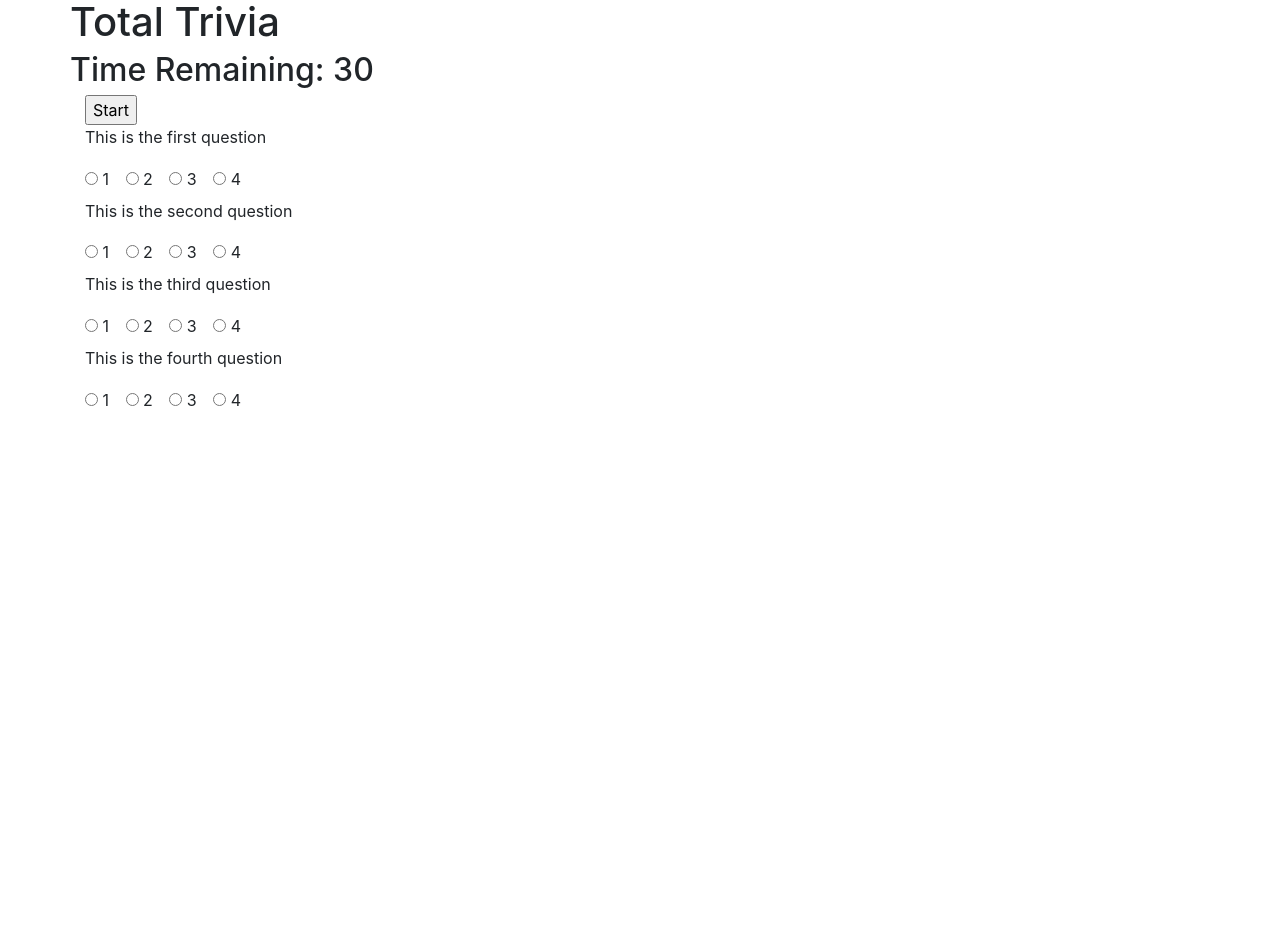
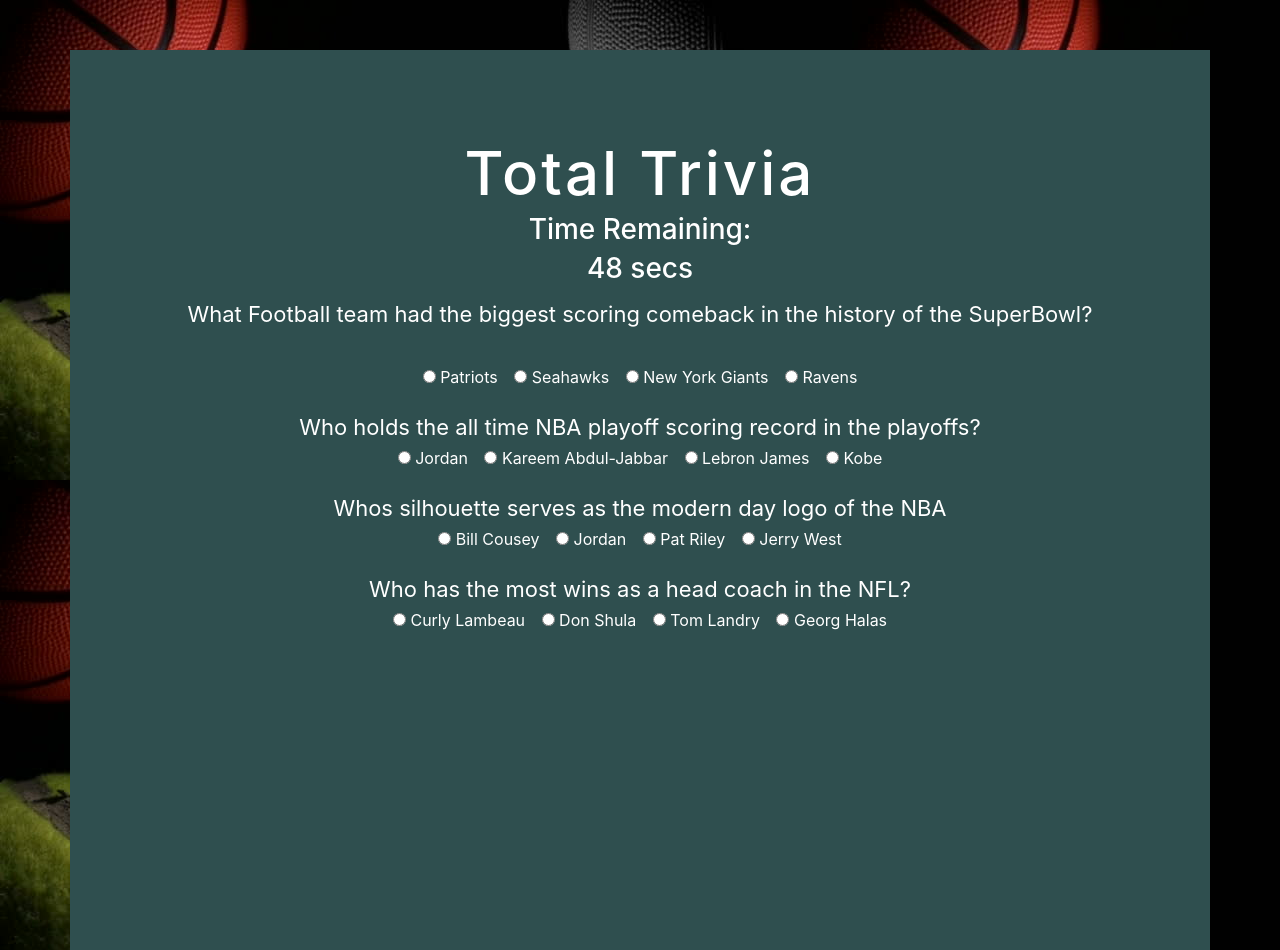
Before and after one commit to dcgutierrez93/TriviaGame, a plain HTML site: page index.html in a window 1280 px wide. Both pictures are taken after a click on the button "Start". Before the commit the page ends 800 px from the top, so only its background shows below. Drawn offline with nearby package versions, Linux system fonts and the light colour scheme.

Commit message:
Files complete

```diff
--- a/assets/css/style.css
+++ b/assets/css/style.css
@@ -0,0 +1,41 @@
+
+body {
+  background-image: url(../images/background2.jpg);
+  text-align: center;
+  color: white;
+  line-height: 6px;
+}
+
+.container {
+  display: block;
+  background-color: #2F4F4F;
+  margin-top: 50px;
+  height: 900px;
+  padding: 10px;
+  line-height: 8px;
+}
+
+h1 {
+  font-size: 60px;
+  text-align: center;
+  margin-top: 80px;
+  letter-spacing: 3px;
+}
+
+h2 {
+  font-size: 28px;
+  text-align: center;
+}
+
+.button {
+    margin-top: 10px;
+    margin-bottom: 10px;
+}
+
+.gameResults {
+  margin-top: 10px;
+}
+
+p {
+  font-size: 22px;
+}
--- a/assets/javascript/app.js
+++ b/assets/javascript/app.js
@@ -0,0 +1,85 @@
+$(document).ready(function() {
+  var correctCount = 0;
+  var wrongCount = 0;
+  var unansweredCount = 0;
+
+  $("#start").click(function() {
+    // Shows The Questions on Button click.
+    $(".game").show();
+    $("#start").hide();
+    // Initializes the Timer and starts it once button is clicked.
+    var count = 50;
+    var counter = setInterval(timer, 1000);
+    // funciton that decreases time by 1 second.
+    function timer() {
+      count--;
+      if (count === 0) {
+        stop();
+      }
+
+      document.getElementById("timer").innerHTML = count + " secs";
+    }
+  });
+
+  function stop() {
+    // Clears Timer hides questions and shows results
+    clearInterval(timer);
+    $(".gameResults").show();
+    $(".game").hide();
+    $("#timer").hide();
+    $("#start").hide();
+    // Calls The timeUp funciton for the results.
+    timeUp();
+  }
+
+  function timeUp() {
+    var Q1 = $('input:radio[name="firstQuestion"]:checked').val();
+    var Q2 = $('input:radio[name="secondQuestion"]:checked').val();
+    var Q3 = $('input:radio[name="thirdQuestion"]:checked').val();
+    var Q4 = $('input:radio[name="fourthQuestion"]:checked').val();
+
+    if (Q1 == undefined) {
+      unansweredCount++;
+    } else if (Q1 == "option1") {
+      correctCount++;
+    } else {
+      wrongCount++;
+    }
+
+
+    if (Q2 == undefined) {
+      unansweredCount++;
+    } else if (Q2 == "option3") {
+      correctCount++;
+    } else {
+      wrongCount++;
+    }
+
+
+    if (Q3 == undefined) {
+      unansweredCount++;
+    } else if (Q3 == "option1") {
+      correctCount++;
+    } else {
+      wrongCount++;
+    }
+
+
+    if (Q4 == undefined) {
+      unansweredCount++;
+    } else if (Q4 == "option2") {
+      correctCount++;
+    } else {
+      wrongCount++;
+    }
+
+
+
+    $('#correct_answers').html(correctCount);
+    $('#wrong_answers').html(wrongCount);
+    $('#unanswered').html(unansweredCount);
+  }
+
+
+
+});
--- a/index.html
+++ b/index.html
@@ -6,125 +6,127 @@
   <title>Trivia Game</title>
   <!-- Link Bootstrap -->
   <link rel="stylesheet" href="https://maxcdn.bootstrapcdn.com/bootstrap/4.0.0-beta/css/bootstrap.min.css" integrity="sha384-/Y6pD6FV/Vv2HJnA6t+vslU6fwYXjCFtcEpHbNJ0lyAFsXTsjBbfaDjzALeQsN6M" crossorigin="anonymous">
-  <script src="https://maxcdn.bootstrapcdn.com/bootstrap/4.0.0-beta/js/bootstrap.min.js" integrity="sha384-h0AbiXch4ZDo7tp9hKZ4TsHbi047NrKGLO3SEJAg45jXxnGIfYzk4Si90RDIqNm1" crossorigin="anonymous"></script>
-  <link rel="stylesheet" href="https://maxcdn.bootstrapcdn.com/bootstrap/4.0.0-beta/css/bootstrap.min.css" integrity="sha384-/Y6pD6FV/Vv2HJnA6t+vslU6fwYXjCFtcEpHbNJ0lyAFsXTsjBbfaDjzALeQsN6M" crossorigin="anonymous">
   <!-- Link Style sheet -->
   <link rel="stylesheet" href="assets/css/style.css">
   <!-- Link javascript -->
-  <script type="text/javascript" src="app.js"></script>
-  <!-- Link jquery -->
-  <script type="text/javascript" src="https://cdnjs.cloudflare.com/ajax/libs/jquery/3.2.1/jquery.min.js"></script>
+  <script src="https://ajax.googleapis.com/ajax/libs/jquery/3.2.1/jquery.min.js"></script>
+  <script type="text/javascript" src="assets/javascript/app.js"></script>
+
 </head>
 
 <body>
   <!-- Main Container -->
   <div class="container">
     <!-- Header -->
-    <div class="row">
       <h1>Total Trivia</h1>
+    <!-- Timer -->
+      <h2>Time Remaining:</h2>
+      <h2 id="timer">50</h2>
+    <!-- Button Start game -->
+    <div class="button">
+      <button id="start">Start</button>
     </div>
-    <!-- Timer -->
-    <div class="row">
-      <h2>Time Remaining: 30</h2>
-    </div>
-
-    <!-- Button Start game -->
-    <div id="button">
-      <button id="show">Start</button>
+    <!-- Game Resulsts Will Display once timer reaches 0 -->
+    <div class="gameResults" style="display:none">
+      <h3>Your Time is up!<h3>
+      <h4>Correct Answers: <span id ="correct_answers">0</span></h4>
+  		<h4>Incorrect Answers: <span id ="wrong_answers">0</span></h4>
+  		<h4>Unanswered: <span id ="unanswered">0</span></h4>
     </div>
     <!-- Questions and answers will load once button is pressed -->
-    <div class="game">
-      <p>This is the first question</p>
+    <br><br>
+    <div class="game" style="display:none">
+      <p>What Football team had the biggest scoring comeback in the history of the SuperBowl?</p>
+      <br><br><br><br>
       <div class="form-check form-check-inline">
         <label class="form-check-label">
-    <input class="form-check-input" type="radio" name="inlineRadioOptions" id="inlineRadio1" value="option1"> 1
+    <input class="form-check-input" type="radio" name="firstQuestion" id="inlineRadio" value="option1"> Patriots
   </label>
       </div>
       <div class="form-check form-check-inline">
         <label class="form-check-label">
-    <input class="form-check-input" type="radio" name="inlineRadioOptions" id="inlineRadio2" value="option2"> 2
+    <input class="form-check-input" type="radio" name="firstQuestion" id="inlineRadio" value="option2"> Seahawks
   </label>
       </div>
       <div class="form-check form-check-inline">
         <label class="form-check-label">
-    <input class="form-check-input" type="radio" name="inlineRadioOptions" id="inlineRadio3" value="option3"> 3
+    <input class="form-check-input" type="radio" name="firstQuestion" id="inlineRadio" value="option3"> New York Giants
   </label>
       </div>
       <div class="form-check form-check-inline">
         <label class="form-check-label">
-    <input class="form-check-input" type="radio" name="inlineRadioOptions" id="inlineRadio4" value="option3"> 4
+    <input class="form-check-input" type="radio" name="firstQuestion" id="inlineRadio" value="option4"> Ravens
   </label>
       </div>
-
-      <p>This is the second question</p>
+      <br><br><br><br><br>
+      <p>Who holds the all time NBA playoff scoring record in the playoffs?</p>
       <div class="form-check form-check-inline">
         <label class="form-check-label">
-    <input class="form-check-input" type="radio" name="inlineRadioOptions" id="inlineRadio1" value="option1"> 1
+    <input class="form-check-input" type="radio" name="secondQuestion" id="inlineRadio" value="option1"> Jordan
   </label>
       </div>
       <div class="form-check form-check-inline">
         <label class="form-check-label">
-    <input class="form-check-input" type="radio" name="inlineRadioOptions" id="inlineRadio2" value="option2"> 2
+    <input class="form-check-input" type="radio" name="secondQuestion" id="inlineRadio" value="option2"> Kareem Abdul-Jabbar
   </label>
       </div>
       <div class="form-check form-check-inline">
         <label class="form-check-label">
-    <input class="form-check-input" type="radio" name="inlineRadioOptions" id="inlineRadio3" value="option3"> 3
+    <input class="form-check-input" type="radio" name="secondQuestion" id="inlineRadio" value="option3"> Lebron James
   </label>
       </div>
       <div class="form-check form-check-inline">
         <label class="form-check-label">
-    <input class="form-check-input" type="radio" name="inlineRadioOptions" id="inlineRadio4" value="option3"> 4
+    <input class="form-check-input" type="radio" name="secondQuestion" id="inlineRadio" value="option4"> Kobe
   </label>
       </div>
-
-      <p>This is the third question</p>
+      <br><br><br><br><br>
+      <p>Whos silhouette serves as the modern day logo of the NBA</p>
       <div class="form-check form-check-inline">
         <label class="form-check-label">
-    <input class="form-check-input" type="radio" name="inlineRadioOptions" id="inlineRadio1" value="option1"> 1
+    <input class="form-check-input" type="radio" name="thirdQuestion" id="inlineRadio" value="option1"> Bill Cousey
   </label>
       </div>
       <div class="form-check form-check-inline">
         <label class="form-check-label">
-    <input class="form-check-input" type="radio" name="inlineRadioOptions" id="inlineRadio2" value="option2"> 2
+    <input class="form-check-input" type="radio" name="thirdQuestion" id="inlineRadio" value="option2"> Jordan
   </label>
       </div>
       <div class="form-check form-check-inline">
         <label class="form-check-label">
-    <input class="form-check-input" type="radio" name="inlineRadioOptions" id="inlineRadio3" value="option3"> 3
+    <input class="form-check-input" type="radio" name="thirdQuestion" id="inlineRadio" value="option3"> Pat Riley
   </label>
       </div>
       <div class="form-check form-check-inline">
         <label class="form-check-label">
-    <input class="form-check-input" type="radio" name="inlineRadioOptions" id="inlineRadio4" value="option3"> 4
+    <input class="form-check-input" type="radio" name="thirdQuestion" id="inlineRadio" value="option4"> Jerry West
   </label>
       </div>
-
-      <p>This is the fourth question</p>
+      <br><br><br><br><br>
+      <p>Who has the most wins as a head coach in the NFL?</p>
       <div class="form-check form-check-inline">
         <label class="form-check-label">
-    <input class="form-check-input" type="radio" name="inlineRadioOptions" id="inlineRadio1" value="option1"> 1
+    <input class="form-check-input" type="radio" name="fourthQuestion" id="inlineRadio" value="option1"> Curly Lambeau
   </label>
       </div>
       <div class="form-check form-check-inline">
         <label class="form-check-label">
-    <input class="form-check-input" type="radio" name="inlineRadioOptions" id="inlineRadio2" value="option2"> 2
+    <input class="form-check-input" type="radio" name="fourthQuestion" id="inlineRadio" value="option2"> Don Shula
   </label>
       </div>
       <div class="form-check form-check-inline">
         <label class="form-check-label">
-    <input class="form-check-input" type="radio" name="inlineRadioOptions" id="inlineRadio3" value="option3"> 3
+    <input class="form-check-input" type="radio" name="fourthQuestion" id="inlineRadio" value="option3"> Tom Landry
   </label>
       </div>
       <div class="form-check form-check-inline">
         <label class="form-check-label">
-    <input class="form-check-input" type="radio" name="inlineRadioOptions" id="inlineRadio4" value="option3"> 4
+    <input class="form-check-input" type="radio" name="fourthQuestion" id="inlineRadio" value="option4"> Georg Halas
   </label>
       </div>
     </div>
   </div>
-  <script type="text/javascript" src="app.js"></script>
-  <script type="text/javascript" src="https://cdnjs.cloudflare.com/ajax/libs/jquery/3.2.1/jquery.min.js"></script>
+  <script type="text/javascript" src="assets/javascript/app.js"></script>
 </body>
 
 </html>
```
Also changed, not shown: assets/images/background.jpg (added), assets/images/background2.jpg (added).
